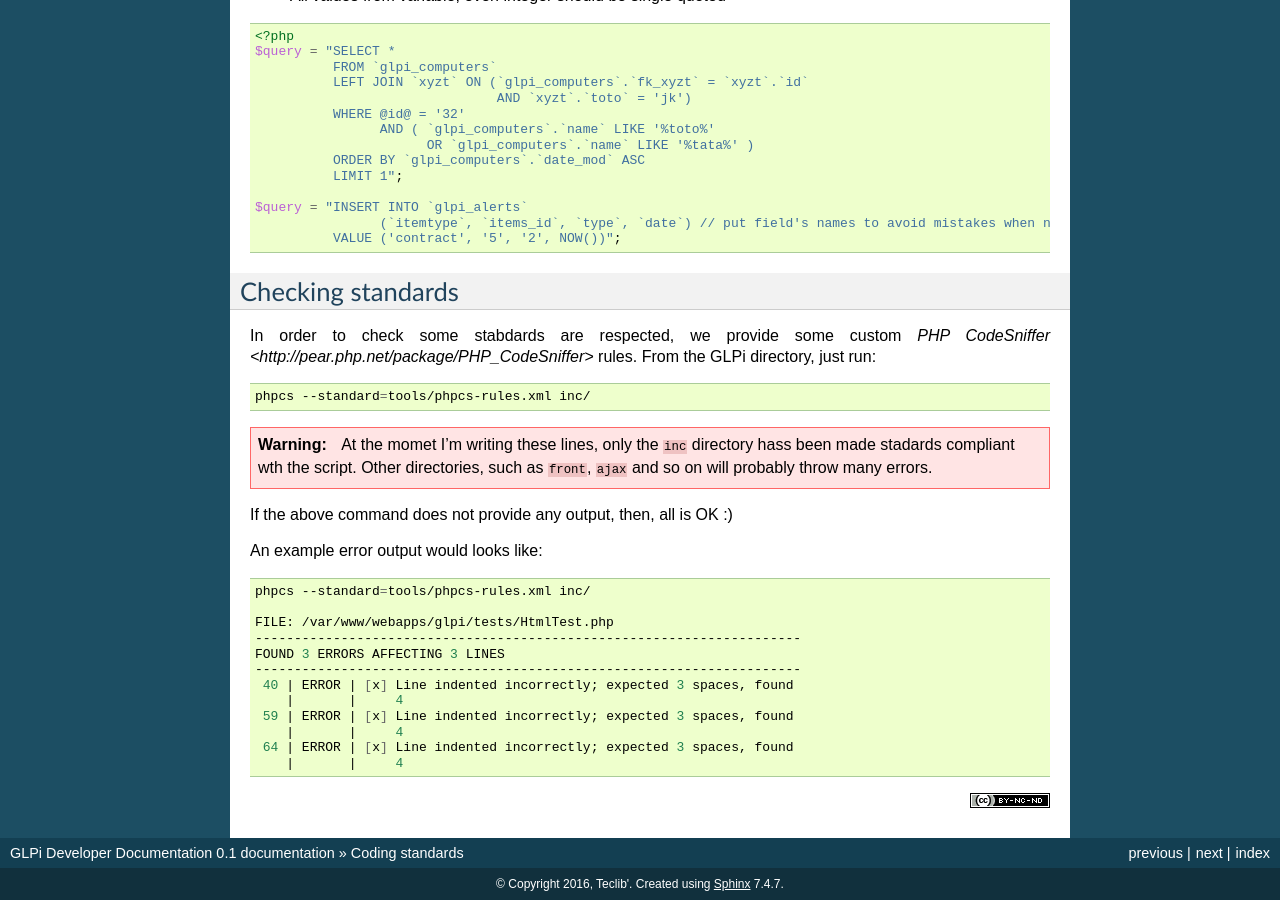
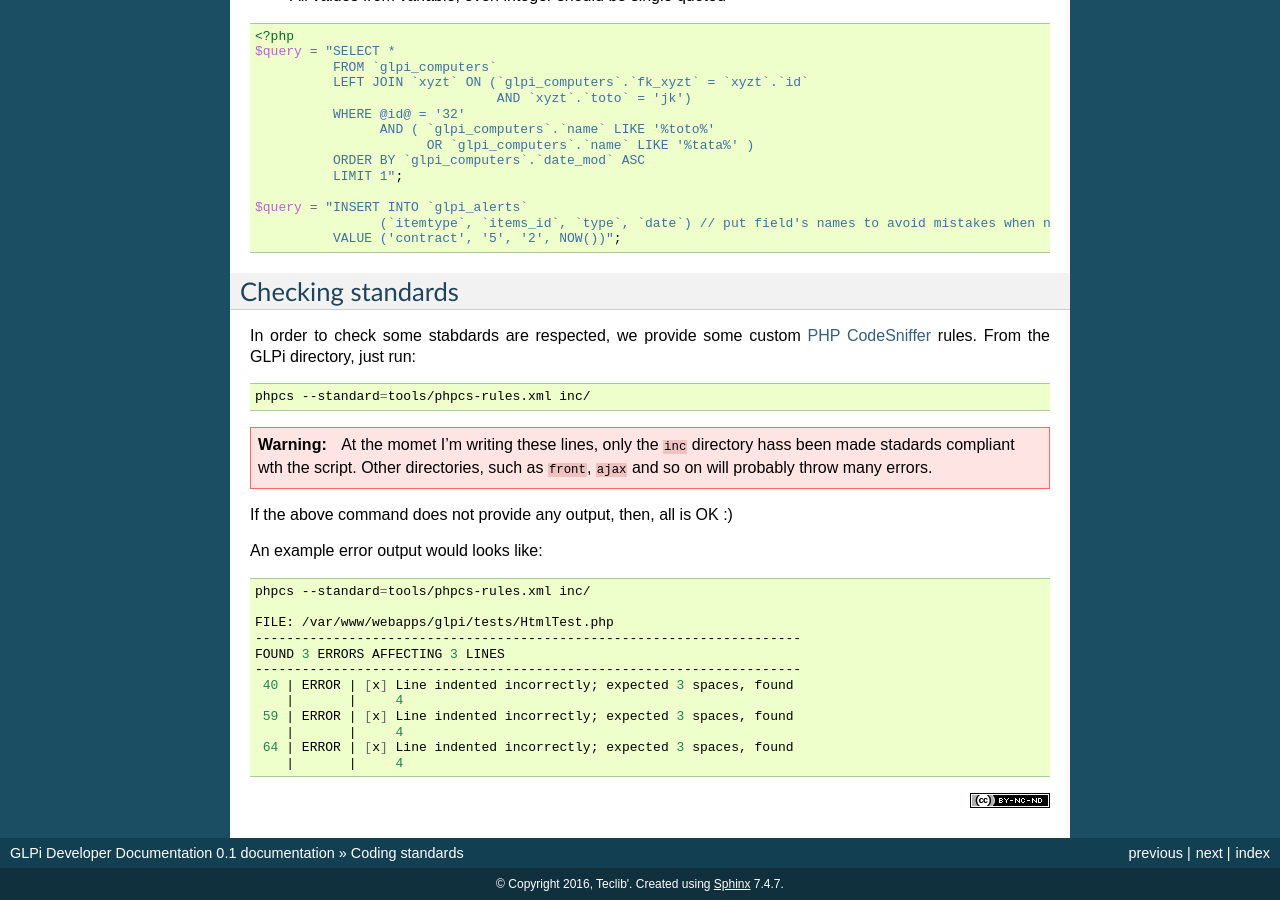
Before and after one commit to glpi-project/docdev, a Sphinx documentation site: the page built from source/codingstandards.rst, in a window 1280 px wide and 900 px high, scrolled down 4140 px. Built offline with Sphinx 7.4.7, drawn with Linux system fonts in a browser that asks for light colours.

Commit message:
Fix cs link

```diff
--- a/source/codingstandards.rst
+++ b/source/codingstandards.rst
@@ -279,7 +279,7 @@ Database queries
 Checking standards
 ------------------
 
-In order to check some stabdards are respected, we provide some custom `PHP CodeSniffer <http://pear.php.net/package/PHP_CodeSniffer>` rules. From the GLPi directory, just run:
+In order to check some stabdards are respected, we provide some custom `PHP CodeSniffer <http://pear.php.net/package/PHP_CodeSniffer>`_ rules. From the GLPi directory, just run:
 
 .. code-block:: bash
 
```
